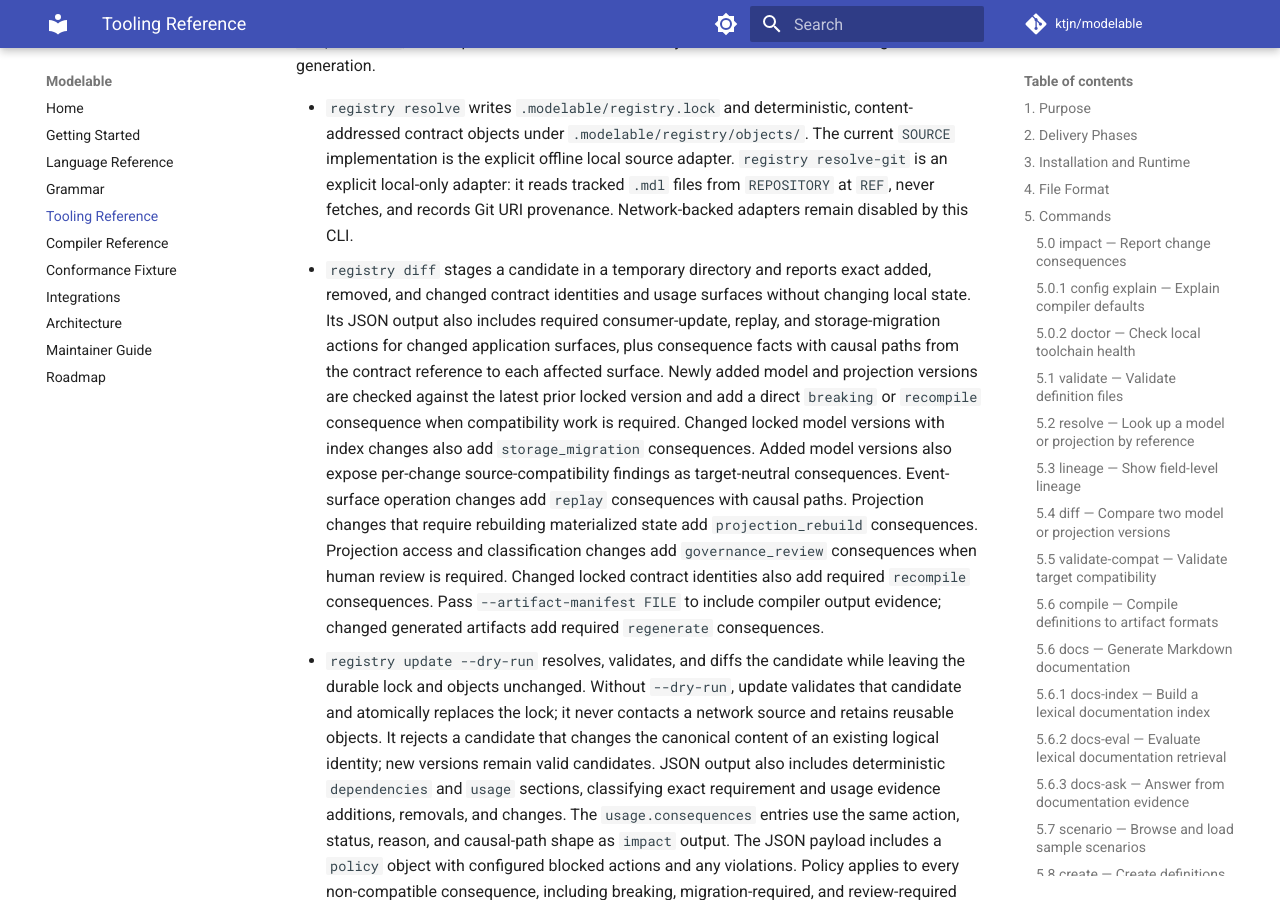
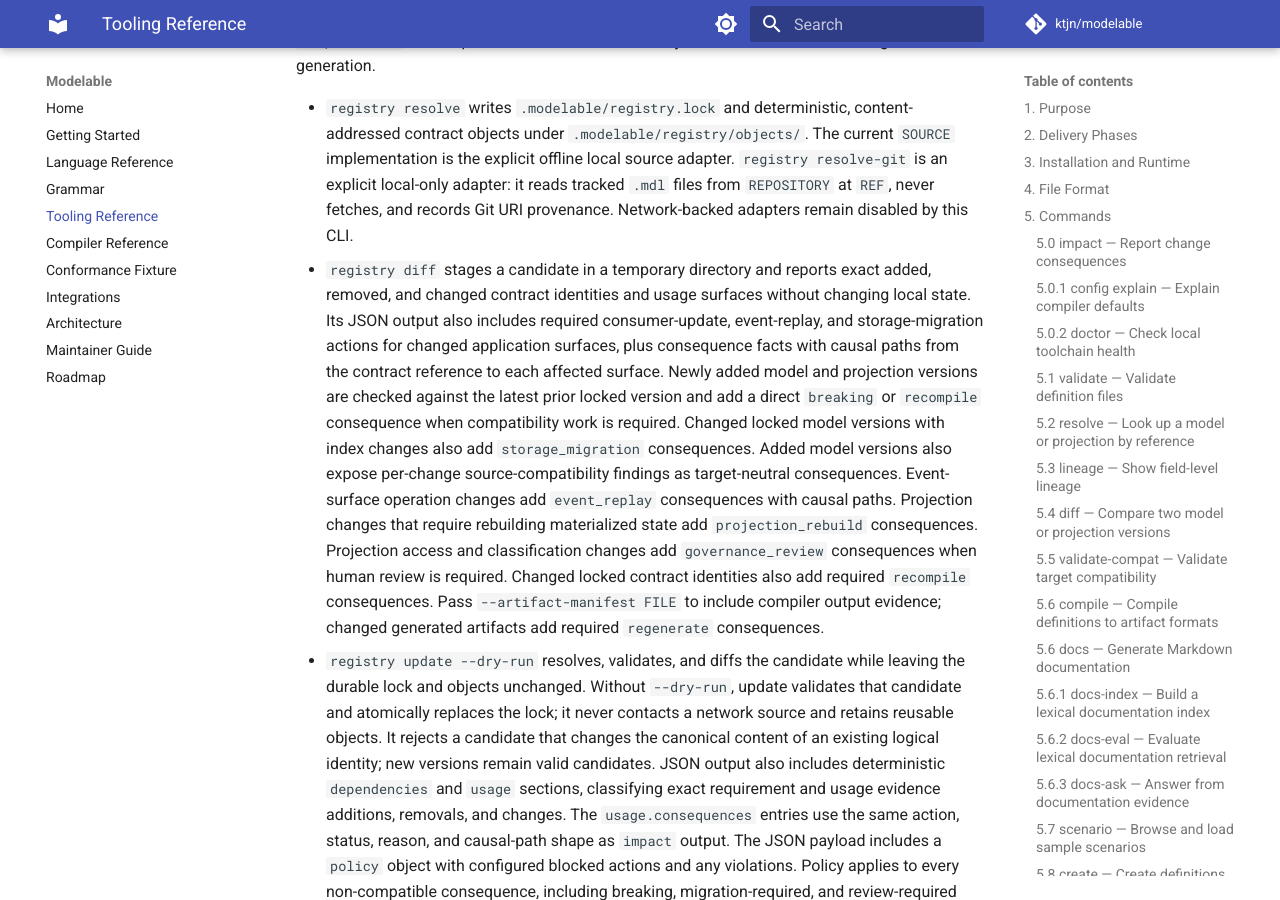
Before and after one commit to ktjn/modelable, an MkDocs documentation site: the page built from docs/cli-reference.md, in a window 1280 px wide and 900 px high, scrolled down 41643 px. Built offline with MkDocs 1.6.1 and Material for MkDocs 9.7.7, drawn with Linux system fonts in a browser that asks for light colours; comment, search, counter and statistics services are not loaded.

Commit message:
fix: use canonical event replay action

```diff
--- a/docs/cli-reference.md
+++ b/docs/cli-reference.md
@@ -1774,14 +1774,14 @@ validation and target generation.
 - `registry diff` stages a candidate in a temporary directory and reports exact
   added, removed, and changed contract identities and usage surfaces without
   changing local state. Its JSON output also includes required consumer-update,
-  replay, and storage-migration actions for changed application surfaces, plus
+  event-replay, and storage-migration actions for changed application surfaces, plus
   consequence facts with causal paths from the contract reference to each
   affected surface. Newly added model and projection versions are checked
   against the latest prior locked version and add a direct `breaking` or
   `recompile` consequence when compatibility work is required. Changed locked
   model versions with index changes also add `storage_migration` consequences.
   Added model versions also expose per-change source-compatibility findings as
-  target-neutral consequences. Event-surface operation changes add `replay`
+  target-neutral consequences. Event-surface operation changes add `event_replay`
   consequences with causal paths.
   Projection changes that require rebuilding materialized state add
   `projection_rebuild` consequences.
```
Also changed, not shown: CHANGELOG.md (+1 -1 lines), docs/superpowers/plans/2026-08-21-offline-registry-dx-delivery.md (+1 -1 lines), 3 other files.
